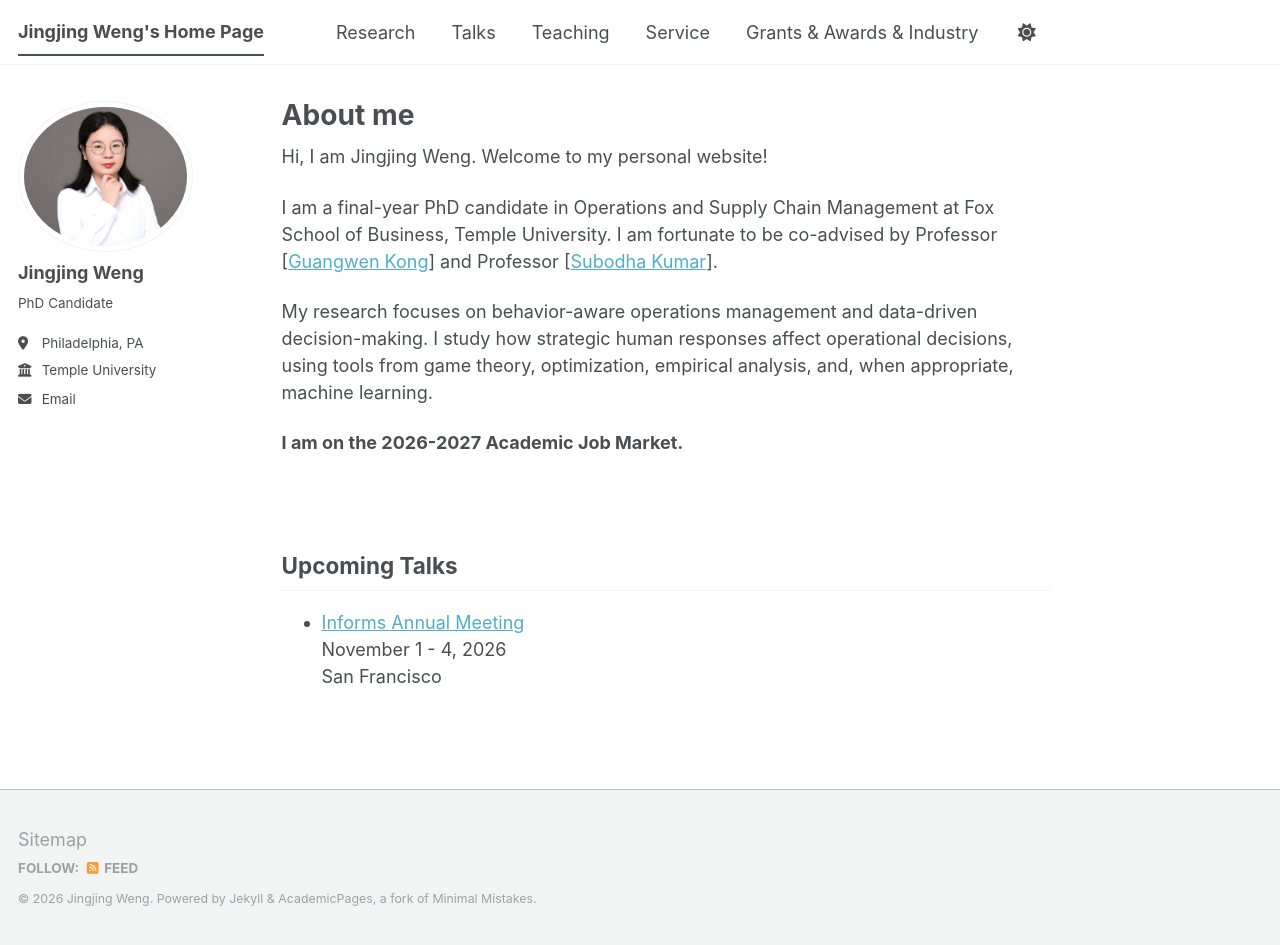
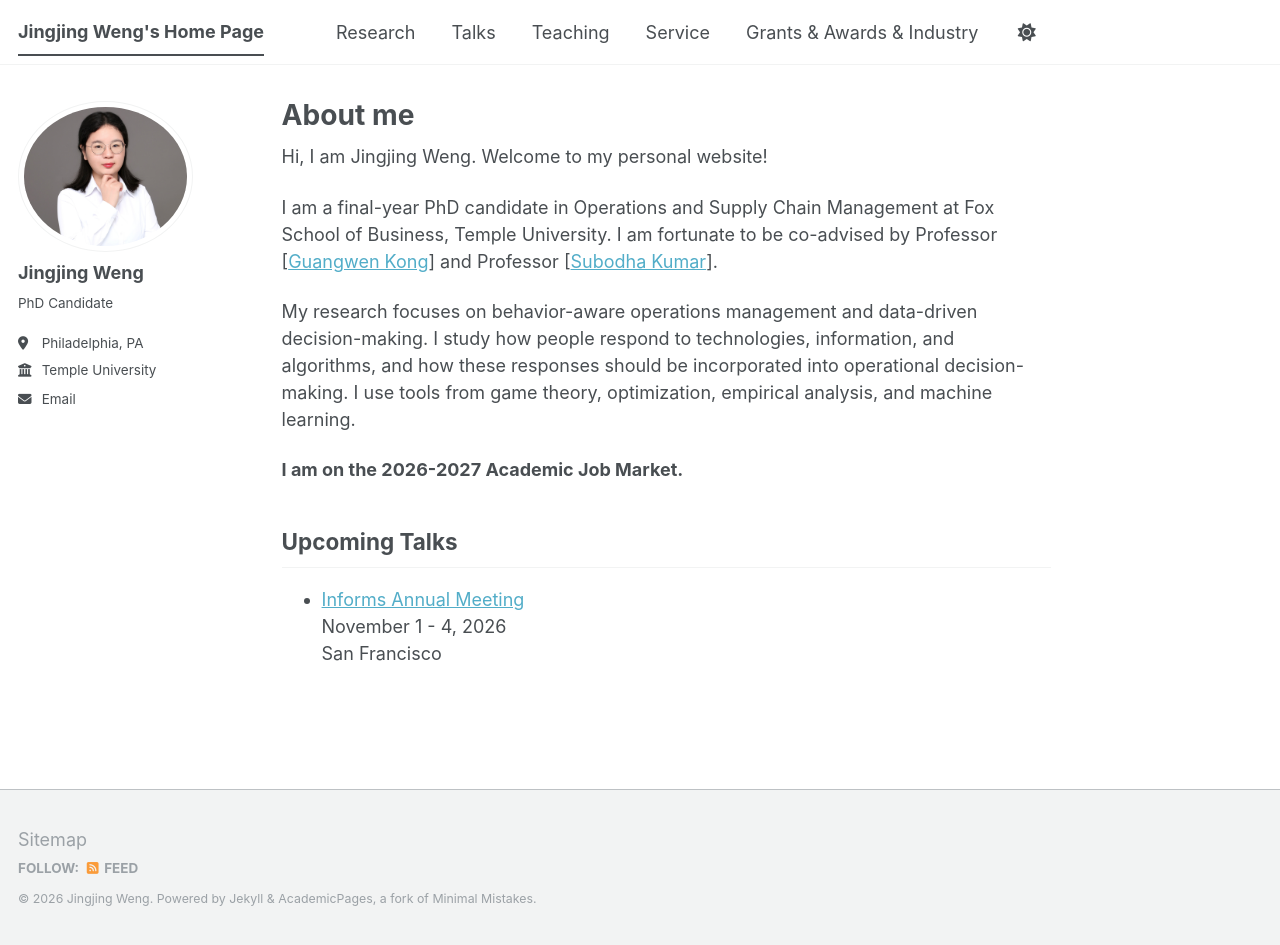
Before and after one commit to JingjingWeng/JingjingWeng.github.io, a Jekyll site: the page built from _pages/about.md, in a window 1280 px wide and 945 px high. Built offline with Jekyll 4.4.1, drawn with Linux system fonts in a browser that asks for light colours; a script bundle is joined from its source files by our own code; library files that are not in the unit come from our copies.

Commit message:
Update about.md

```diff
--- a/_pages/about.md
+++ b/_pages/about.md
@@ -11,11 +11,9 @@ Hi, I am Jingjing Weng. Welcome to my personal website!
 
 I am a final-year PhD candidate in Operations and Supply Chain Management at Fox School of Business, Temple University.  I am fortunate to be co-advised by Professor [[Guangwen Kong](https://sites.google.com/site/guangwek/home)] and Professor [[Subodha Kumar](https://sites.temple.edu/subodha/)].
 
-My research focuses on behavior-aware operations management and data-driven decision-making. I study how strategic human responses affect operational decisions, using tools from game theory, optimization, empirical analysis, and, when appropriate, machine learning.
+My research focuses on behavior-aware operations management and data-driven decision-making. I study how people respond to technologies, information, and algorithms, and how these responses should be incorporated into operational decision-making. I use tools from game theory, optimization, empirical analysis, and machine learning.
 
 **I am on the 2026-2027 Academic Job Market.**
-
-<br>
 
 <div style="display: none;">
 ## Education
```
